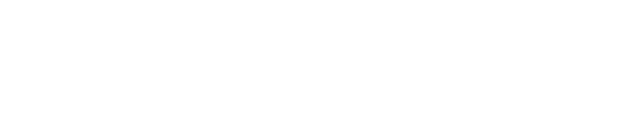
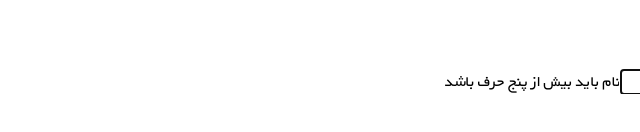
Before and after one commit to mahlakhalili/admin-pannel, a React (Vite) app: page /product/add in a window 1280 px wide. Both pictures are taken after a click on the button "Default". Shown: the part 366-498 px from the top of the page, without its empty margins (640-1280 px from the left). Built offline with nearby package versions, Linux system fonts and the light colour scheme.

Commit message:
Update ProductForm.jsx

```diff
--- a/src/components/product/ProductForm.jsx
+++ b/src/components/product/ProductForm.jsx
@@ -1,45 +1,99 @@
 import { useForm } from 'react-hook-form';
+import { Form } from 'react-router-dom';
 
 const ProductForm = () => {
-	const { register, handleSubmit } = useForm();
+	const {
+		register,
+		handleSubmit,
+		formState: { errors },
+	} = useForm({
+		defaultValues: {
+			firstName: 'مهلا',
+			lastName: 'خلیلی',
+			age: '26',
+			job: 'دانشجو',
+		},
+	});
 
 	return (
-		<div className="grid gap-4">
+		<Form
+			className="grid gap-4"
+			onSubmit={handleSubmit(
+				(data) => {
+					console.log(data);
+				},
+				(error) => {
+					console.log(error);
+				}
+			)}
+		>
 			<div className="form-input">
 				<label>نام</label>
 				<input
 					type="text"
-					placeholder="John"
-					{...register('firstName')}
+					{...register('firstName', {
+						required: true,
+						minLength: 5,
+						maxLength: 20,
+					})}
 				/>
+				{errors?.firstName?.type === 'required' && (
+					<span className="text-red-600 text-sm">نام خود را وارد کنید</span>
+				)}
+				{errors?.firstName?.type === 'minLength' && (
+					<span className="text-red-600 text-sm">نام باید بیش از پنج حرف باشد</span>
+				)}
+				{errors?.firstName?.type === 'maxLength' && (
+					<span className="text-red-600 text-sm">نام باید کمتر از بیست حرف باشد</span>
+				)}
 			</div>
 			<div className="form-input">
 				<label>نام خانوادگی</label>
 				<input
 					type="text"
-					placeholder="John"
-					{...register('lastName')}
+					{...register('lastName', {
+						required: true,
+					})}
 				/>
+			</div>
+			<div className="form-input">
+				<label>سن</label>
+				<input
+					name="age"
+					type="number"
+					{...register('age', {
+						required: true,
+						min: 18,
+						max: 99,
+					})}
+				/>
+				{errors?.age?.type === 'required' && (
+					<span className="text-red-600 text-sm">سن خود را وارد کنید</span>
+				)}
+				{errors?.age?.type === 'min' && (
+					<span className="text-red-600 text-sm"> سن شما باید بیش از 18 سال باشد</span>
+				)}
+				{errors?.age?.type === 'max' && (
+					<span className="text-red-600 text-sm"> سن شما باید کمتر از 99 سال باشد</span>
+				)}
 			</div>
 			<div className="form-input">
 				<label>شغل</label>
 				<input
 					name="job"
 					type="text"
-					placeholder="John"
-					{...register('job')}
+					{...register('job', {
+						required: true,
+					})}
 				/>
 			</div>
 			<button
-				type="button"
-				className="text-white bg-blue-700 hover:bg-blue-800 focus:ring-4 focus:ring-blue-300 font-medium rounded-lg text-sm px-5 py-2.5 me-2 mb-2 focus:outline-none "
-				onClick={handleSubmit((data) => {
-					console.log(data);
-				})}
+				className="text-white bg-blue-700 hover:bg-blue-800 focus:ring-4 focus:ring-blue-300 font-medium rounded-lg text-sm px-5 py-2.5 me-2 mb-2 focus:outline-none"
+				type="submit"
 			>
 				Default
 			</button>
-		</div>
+		</Form>
 	);
 };
 
```
